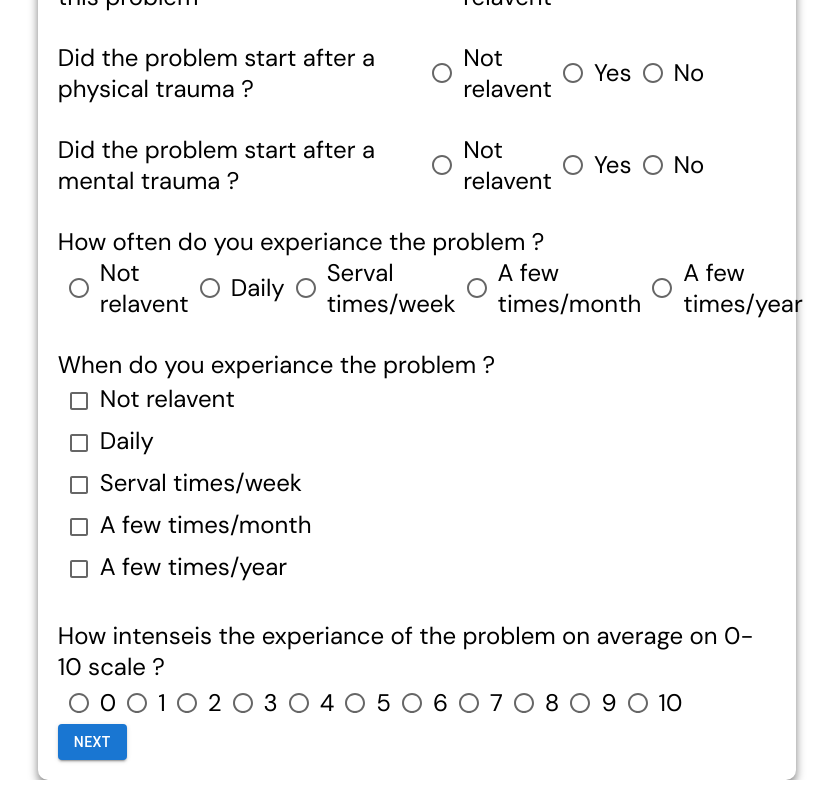
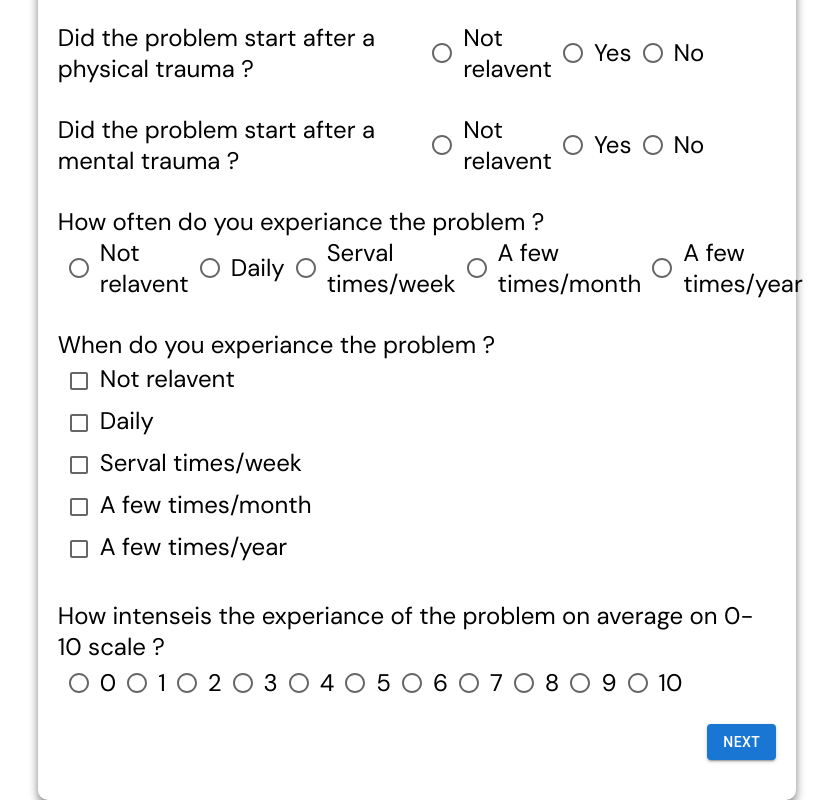
Before and after one commit to yasomani002/medical_form, a React (Create React App) app: page / in a window 1280 px wide. Shown: the part 309-1109 px from the top of the page, without its empty margins (223-1057 px from the left). Built offline with nearby package versions, Linux system fonts and the light colour scheme.

Commit message:
button design

```diff
--- a/src/pages/Form.js
+++ b/src/pages/Form.js
@@ -58,18 +58,21 @@ const useStyles = makeStyles({
             width: '90%',
             height: '150px'
         }
-
+    },
+    footer:{
+        margin: '20px 0'
     }
 })
 export const ContexData = createContext()
 
 function Form({setShow}) {
     const classes = useStyles()
+
     const [diagnosed, setDiagnosed] = useState({
         name: "",
         status: ""
     })
-    const handleRadio = (e) => {
+    const handleDiagnose = (e) => {
         e.preventDefault()
         const target = e.target
         const diagnosedName = target.name
@@ -164,21 +167,11 @@ function Form({setShow}) {
         e.preventDefault()
     }
 
-    const dataArray = [diagnosed, physical, mental, experiance, scale]
-
-    const obj = [
-        { name: 'yash' , age: '23'},
-        { name: 'yash' , age: '23'}
-
-    ]
-
-
-
-    const [ formavalue , setFormvalue] = useState(obj)
+    const dataArray = [diagnosed, physical, mental, experiance,facewhile, scale]
 
     return (
         <>
-        <ContexData.Provider value={obj} >
+        <ContexData.Provider value={dataArray} >
             <Grid className={classes.root}>
 
                 {/* header01 */}
@@ -233,7 +226,7 @@ function Form({setShow}) {
                                     type.map((item) => {
                                         return (
                                             <>
-                                                <Radio type="radio" name="diagnoses" value={item} onChange={(e) => handleRadio(e)} />
+                                                <Radio type="radio" name="diagnoses" value={item} onChange={(e) => handleDiagnose(e)} />
                                                 <label>{item}</label>
                                             </>
                                         )
@@ -341,20 +334,15 @@ function Form({setShow}) {
                 </Grid>
 
                 {/* button  */}
-                <Grid>
+                <Grid container justifyContent={'space-between'} className={classes.footer}>
+                    <Grid></Grid>
                     <Link to={'/summery'}>
                         <Button variant="contained" onClick={() => setShow(true)} size="lg">Next</Button>
                     </Link>
                 </Grid>
 
-
-
             </Grid>
-            {/* <Summery value={dataArray}/> */}
-
         </ContexData.Provider>
-
-
         </>
     );
 }
```
